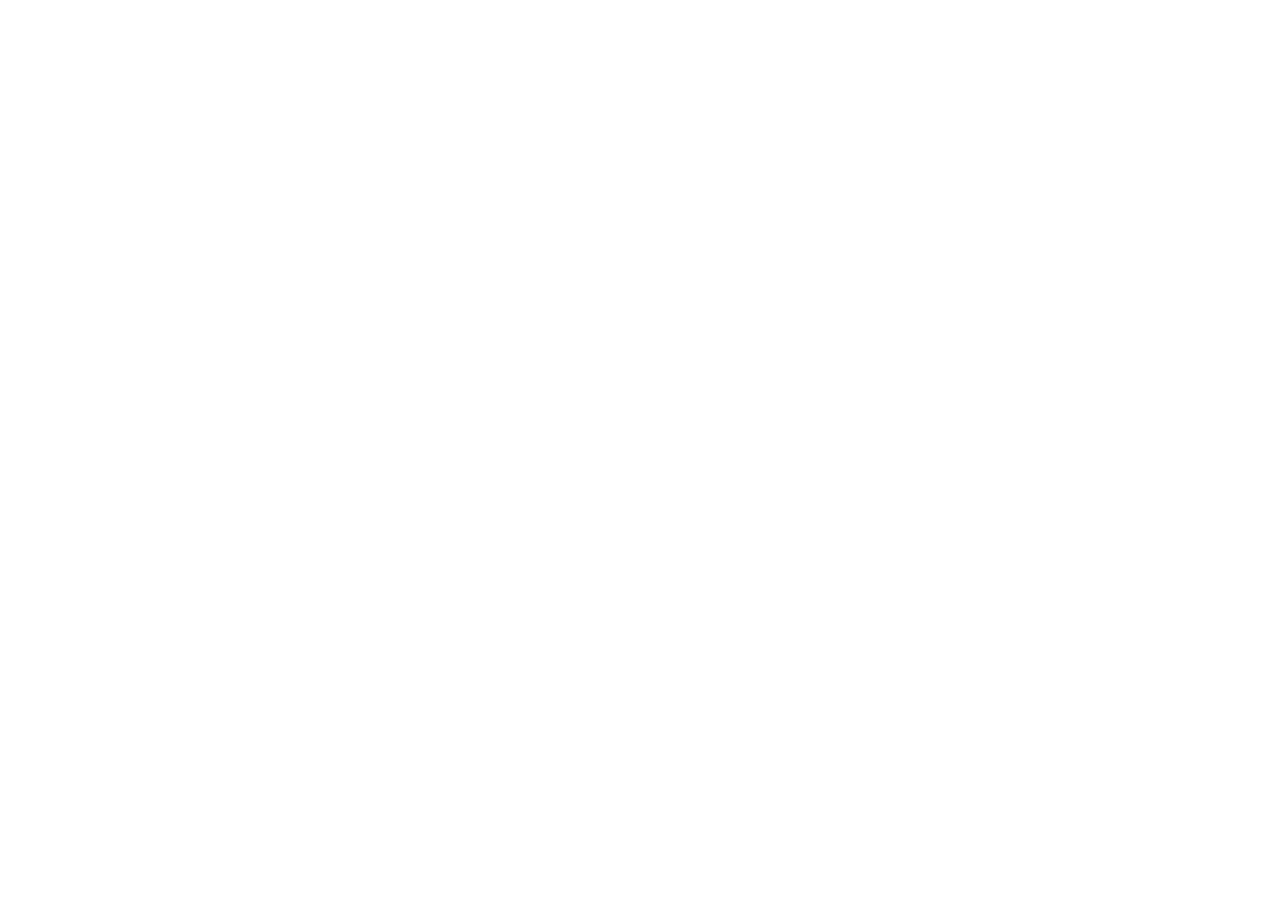
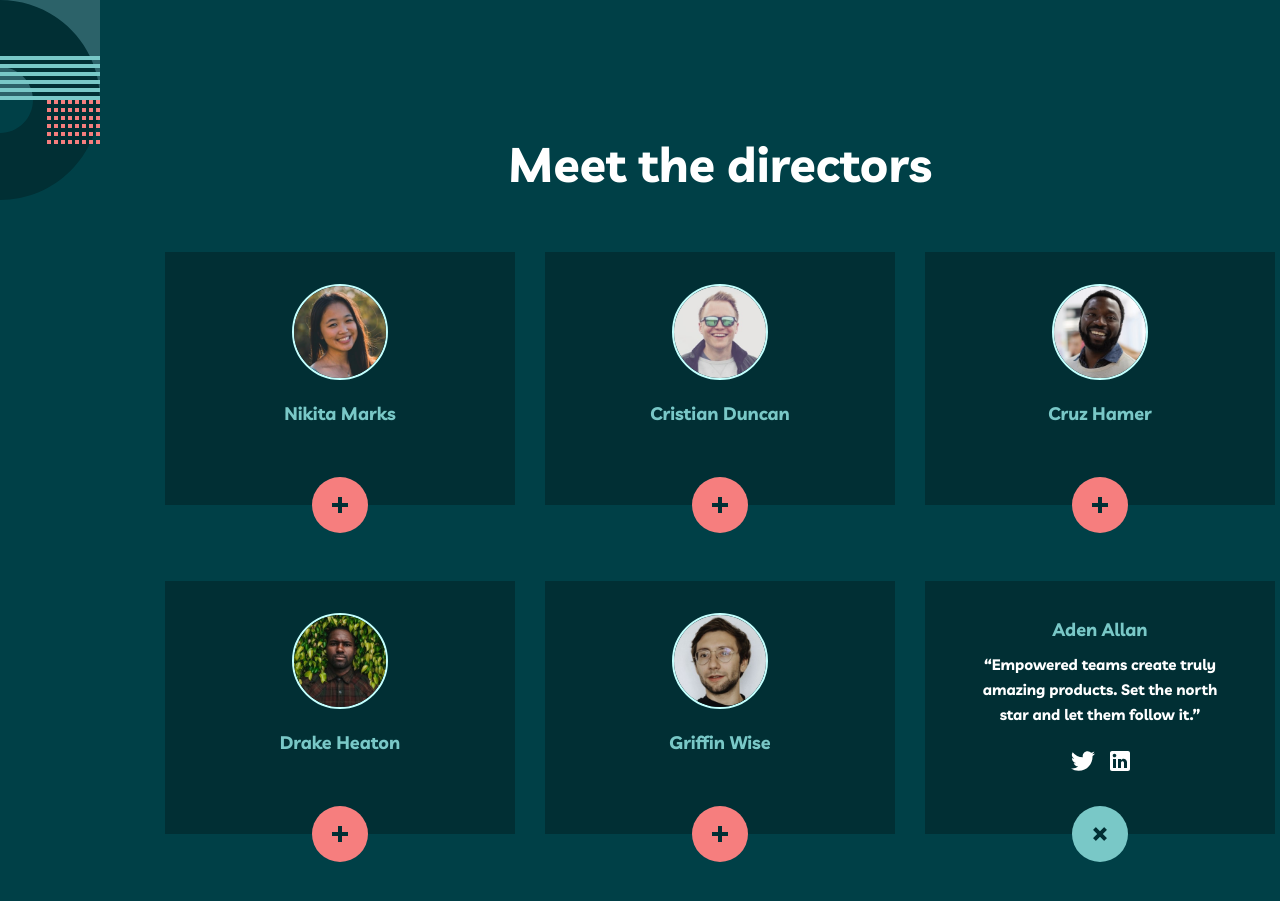
Before and after one commit to ElodieMann/pixel-perfect, a React (Vite) app: page /about in a window 1280 px wide. Shown: the part 493-1394 px from the top of the page. Before the commit the page ends 800 px from the top, so only its background shows below. Built offline with nearby package versions, Linux system fonts and the light colour scheme.

Commit message:
directors cmpt

```diff
--- /dev/null
+++ b/src/components/Directors/Directors.jsx
@@ -0,0 +1,88 @@
+import React from "react";
+import pattern8 from "../../assets/images/bg-pattern-about-2-contact-1.svg";
+import pattern9 from "../../assets/images/bg-pattern-home-4-about-3.svg";
+import avatarnikita from "../../assets/images/avatar-nikita.jpg";
+import avatarchristian from "../../assets/images/avatar-christian.jpg";
+import avatarcruz from "../../assets/images/avatar-cruz.jpg";
+import avatardrake from "../../assets/images/avatar-drake.jpg";
+import avatargriffin from "../../assets/images/avatar-griffin.jpg";
+import iconptwitter from "../../assets/images/icon-twitter.svg";
+import iconplinkedin from "../../assets/images/icon-linkedin.svg";
+import iconcross from "../../assets/images/icon-cross.svg";
+
+import styles from "./Directors.module.scss";
+
+const Directors = () => {
+  return (
+    <div className={styles.directorsContainer}>
+      <img src={pattern8} alt="pattern8" />
+      <img src={pattern9} alt="pattern9" />
+      <h2>Meet the directors</h2>
+      <ul>
+        <li>
+          <img
+            className={styles.avatar}
+            src={avatarnikita}
+            alt="avatarnikita"
+          />
+          <p>Nikita Marks</p>
+          <div className={styles.cross}>
+            <img src={iconcross} alt="iconcross" />
+          </div>
+        </li>
+        <li>
+          <img
+            className={styles.avatar}
+            src={avatarchristian}
+            alt="avatarchristian"
+          />
+          <p>Cristian Duncan</p>
+          <div className={styles.cross}>
+            <img src={iconcross} alt="iconcross" />
+          </div>
+        </li>
+        <li>
+          <img className={styles.avatar} src={avatarcruz} alt="avatarcruz" />
+          <p>Cruz Hamer</p>
+          <div className={styles.cross}>
+            <img src={iconcross} alt="iconcross" />
+          </div>
+        </li>
+        <li>
+          <img className={styles.avatar} src={avatardrake} alt="avatardrake" />
+          <p>Drake Heaton</p>
+          <div className={styles.cross}>
+            <img src={iconcross} alt="iconcross" />
+          </div>
+        </li>
+        <li>
+          <img
+            className={styles.avatar}
+            src={avatargriffin}
+            alt="avatargriffin"
+          />
+          <p>Griffin Wise</p>
+          <div className={styles.cross}>
+            <img src={iconcross} alt="iconcross" />
+          </div>
+        </li>
+        <li>
+          <p>Aden Allan</p>
+          <p>
+            “Empowered teams create truly amazing products. Set the north star
+            and let them follow it.”
+          </p>
+          <div className={styles.socialIcon}>
+            <img src={iconptwitter} alt="iconpintwitter" />
+            <img src={iconplinkedin} alt="iconplinkedin" />
+          </div>
+          <div className={styles.cross}>
+            <img src={iconcross} alt="iconcross" />
+          </div>
+        </li>
+      </ul>
+    </div>
+  );
+};
+
+export default Directors;
--- /dev/null
+++ b/src/components/Directors/Directors.module.scss
@@ -0,0 +1,89 @@
+@import "../../styles/setup/variables.scss";
+@import "../../styles/setup/mixins.scss";
+
+.directorsContainer {
+  background-color: $deep-jungle-green;
+  padding: 140px 165px 168px;
+  position: relative;
+  & > :first-child {
+    position: absolute;
+    top: 0;
+    left: -100px;
+  }
+  & > :nth-child(2) {
+    position: absolute;
+    bottom: 0;
+    right: 0;
+  }
+
+  h2 {
+    @include typography(h2);
+    text-align: center;
+    margin-bottom: 64px;
+  }
+
+  ul {
+    display: grid;
+    grid-template-columns: repeat(3, 350px);
+    grid-template-rows: repeat(2, 253px);
+    row-gap: 76px;
+    column-gap: 30px;
+    list-style: none;
+    text-align: center;
+    li {
+      position: relative;
+      background-color: $sacramento-state-green;
+
+      .avatar {
+        width: 96px;
+        height: 96px;
+        border-radius: 96px;
+        border: 2px solid #c4fffe;
+        margin: 32px 0 16px;
+      }
+
+      p {
+        @include typography(body1);
+        color: $rapture-blue;
+      }
+
+      .cross {
+        width: 56px;
+        height: 56px;
+        background-color: $light-coral;
+        border-radius: 50%;
+        position: absolute;
+        @include flex-container(row, center, center, 0);
+        bottom: 0%;
+        left: 50%;
+        transform: translate(-50%, 50%);
+      }
+    }
+
+    & > :last-child {
+      padding: 35px 48px 63px;
+
+      & > :nth-child(2) {
+        @include typography(body2);
+        color: $white;
+        margin: 8px 0 24px;
+      }
+
+      .socialIcon {
+        width: 60px;
+        height: 20px;
+        @include flex-container(row, center, center, 15px);
+        margin: 0 auto;
+      }
+
+      .cross{
+        background-color: $rapture-blue;
+
+        img {
+
+            transform: rotate(45deg);
+        }
+      }
+    }
+  }
+}
--- a/src/pages/About/About.jsx
+++ b/src/pages/About/About.jsx
@@ -1,12 +1,14 @@
 import React from 'react';
 import Nav from '../../components/Nav/Nav'
 import HeaderAbout from '../../components/HeaderAbout/HeaderAbout';
+import Directors from '../../components/Directors/Directors';
 
 const About = () => {
     return (
         <>
             <Nav />
             <HeaderAbout />
+            <Directors />
         </>
     );
 };
```
